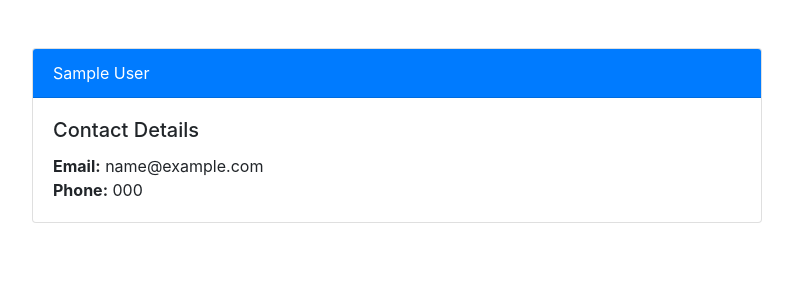
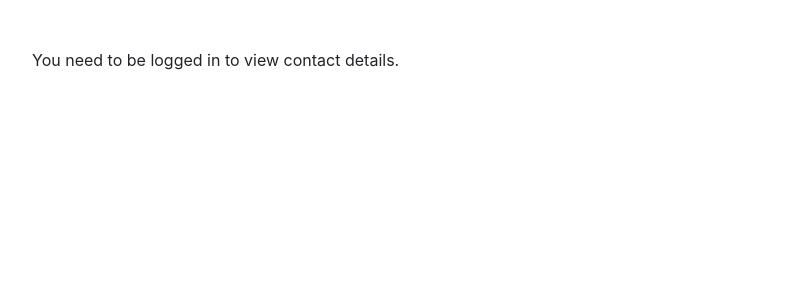
Before and after one commit to HeshamSayed/phonebook, a Django app: page /contacts/1/ in a window 1280 px wide. Shown: the top 300 px of the page, without its empty margins (243-1036 px from the left). Run offline with Django 4.2, Linux system fonts and the light colour scheme; tables that the repository leaves empty hold one stand-in row (values such as "Sample post"); parts of the project's set-up code (start-up, migrations or seed data) failed here and were passed over; some libraries are stand-ins or nearby versions.

Commit message:
check if the user authenticated

```diff
--- a/contacts/templates/contact_detail.html
+++ b/contacts/templates/contact_detail.html
@@ -4,6 +4,7 @@
 <div class="container mt-5">
   <div class="row justify-content-center">
     <div class="col-lg-8">
+      {% if user.is_authenticated %}
         <div class="card">
           <div class="card-header bg-primary text-white">{{ contact.firstname }} {{ contact.lastname }}</div>
           <div class="card-body">
@@ -16,6 +17,9 @@
             </p>
           </div>
         </div> <!-- end card -->
+      {% else %}
+        <p>You need to be logged in to view contact details.</p>
+      {% endif %}
     </div> <!-- end col-lg-8 -->
   </div> <!-- end row -->
 </div> <!-- end container -->
```
Lines whose indentation alone changed are shown as unchanged.
